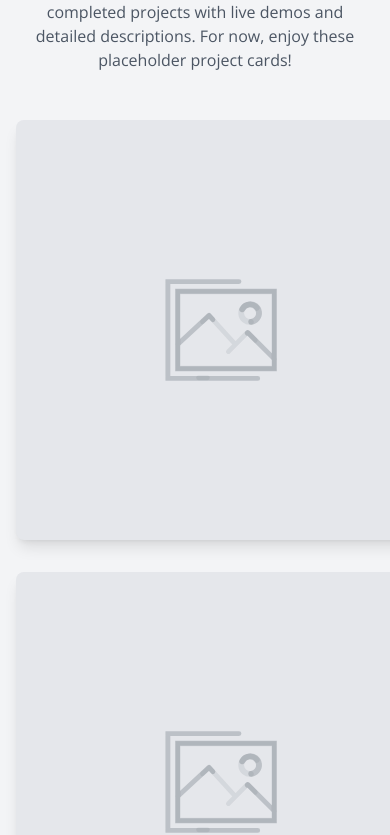
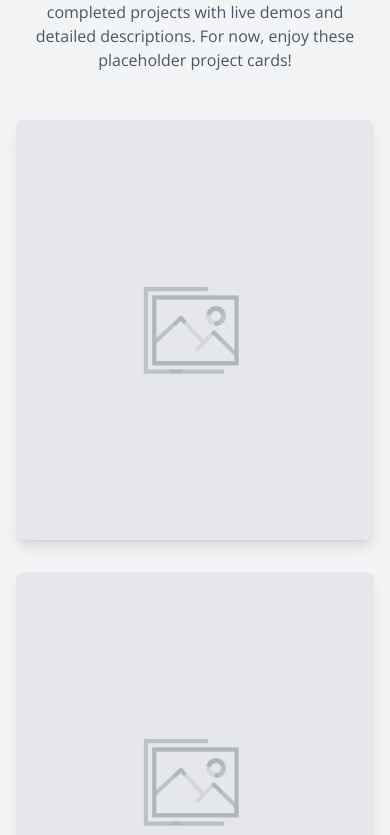
Before and after one commit to OfirPatish/Portfolio, a React (Create React App) app in the folder frontend/: page / in a window 390 px wide. Shown: the part 2510-3345 px from the top of the page. Built offline with nearby package versions, Linux system fonts and the light colour scheme.

Commit message:
Improve responsiveness of project cards in Portfolio component.

```diff
--- a/frontend/src/pages/Portfolio.tsx
+++ b/frontend/src/pages/Portfolio.tsx
@@ -51,11 +51,11 @@ const Portfolio: React.FC = () => {
           now, enjoy these placeholder project cards!
         </p>
         {/* Project grid */}
-        <div className="grid grid-cols-1 md:grid-cols-2 lg:grid-cols-3 gap-8">
+        <div className="grid grid-cols-1 sm:grid-cols-2 lg:grid-cols-3 gap-8 justify-items-center">
           {projects.map((project) => (
             <motion.div
               key={project.id}
-              className="w-[420px] h-[420px] bg-gray-200 rounded-lg shadow-lg overflow-hidden relative group"
+              className="w-full max-w-[420px] h-[420px] bg-gray-200 rounded-lg shadow-lg overflow-hidden relative group"
               initial={{ opacity: 0, y: 20 }}
               animate={{ opacity: 1, y: 0 }}
               transition={{ duration: 0.5 }}
```
